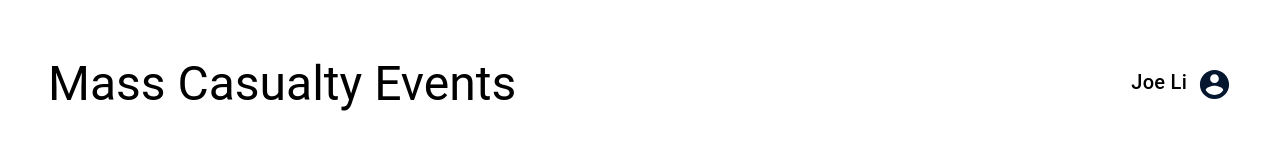
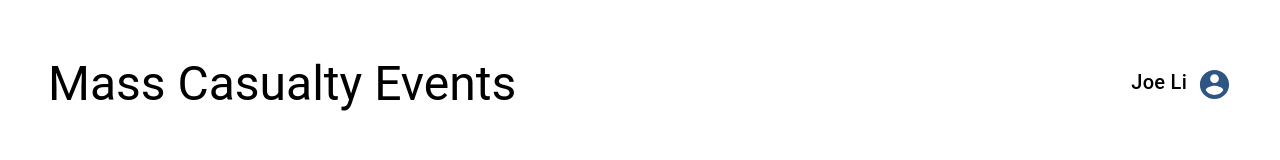
Before and after one commit to uwblueprint/paramedics-react, a React (Create React App) app: page /events in a window 1280 px wide. Shown: the top 160 px of the page. Built offline with nearby package versions, Linux system fonts and the light colour scheme; no server answers.

Commit message:
fix icon colour

```diff
--- a/src/components/HomeLandingPage/HomeLandingPage.tsx
+++ b/src/components/HomeLandingPage/HomeLandingPage.tsx
@@ -45,7 +45,7 @@ const HomeLandingPage = () => {
             >
               Joe Li
             </Typography>
-            <AccountCircleIcon fontSize="large" color="primary" />
+            <AccountCircleIcon fontSize="large" color="secondary" />
           </div>
         </div>
         <MenuTabs
```
